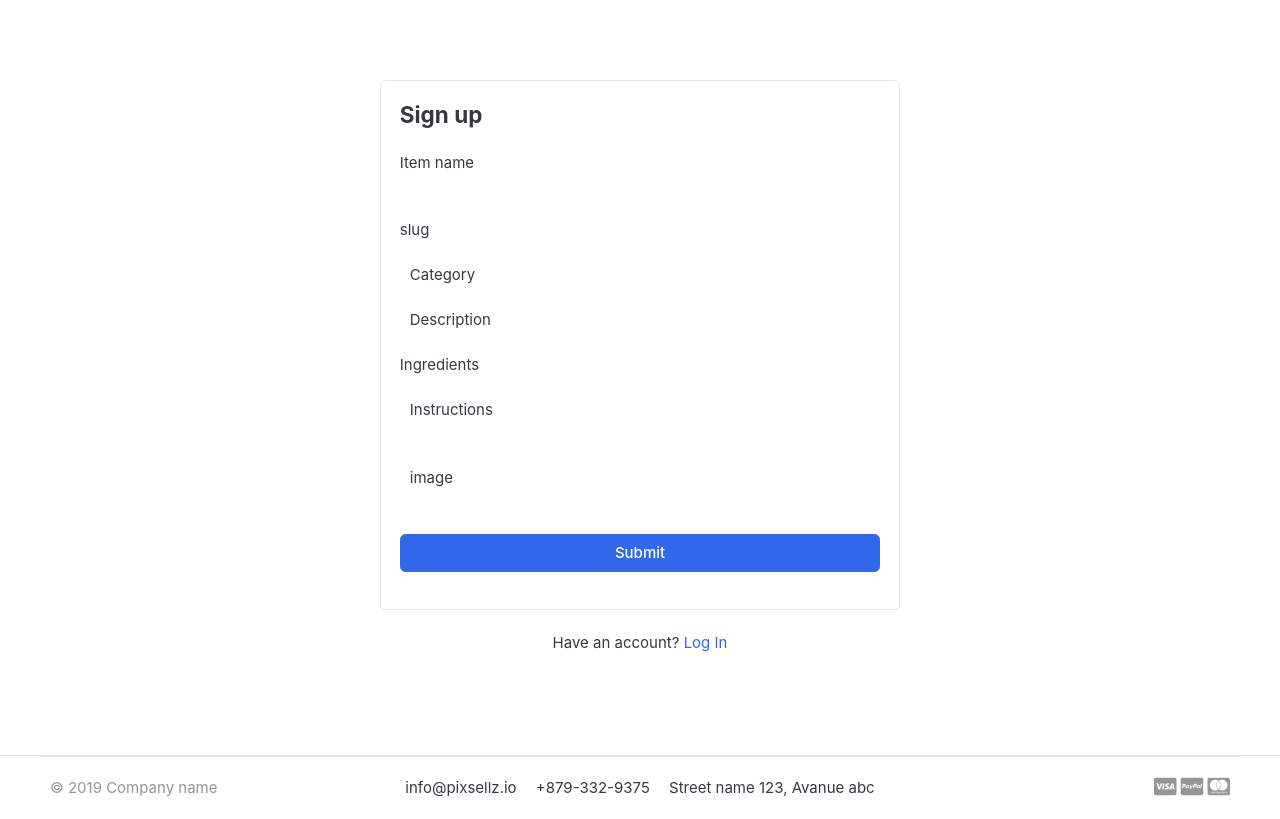
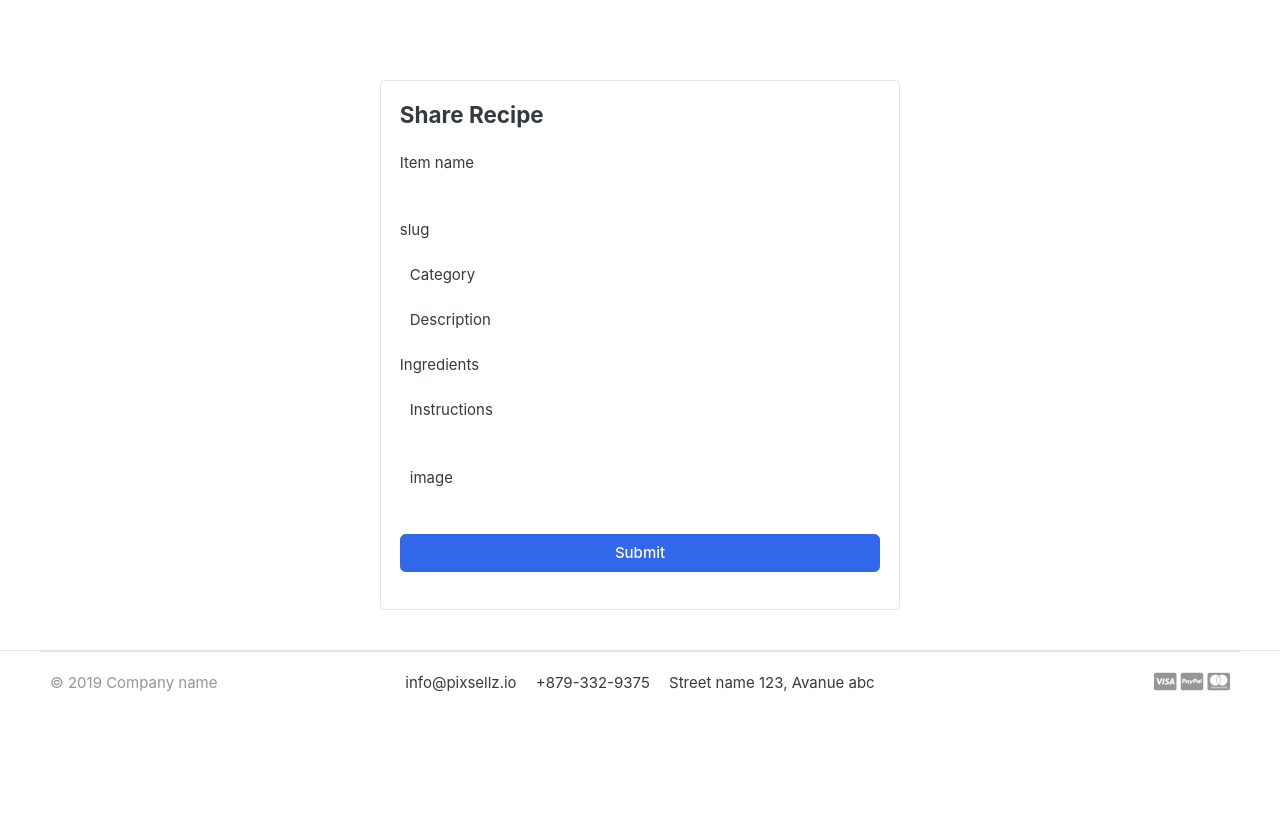
Before and after one commit to sheikhsohag/Django_Food_recipe, a Django app: template store/templates/menu_form.html in a window 1280 px wide. Shown: the part 114-933 px from the top of the page. After the commit the page ends 806 px from the top, so only its background shows below. Run offline with Django 3.2, Linux system fonts and the light colour scheme; the template is opened without the code that fills it, so the values that code supplies are empty; some libraries are stand-ins or nearby versions; some web fonts are replaced.

Commit message:
solve little mistake

```diff
--- a/store/templates/menu_form.html
+++ b/store/templates/menu_form.html
@@ -5,7 +5,7 @@
       <!-- ============================ COMPONENT REGISTER   ================================= -->
       <div class="card mx-auto" style="max-width: 520px; margin-top: 40px">
         <article class="card-body">
-          <header class="mb-4"><h4 class="card-title">Sign up</h4></header>
+          <header class="mb-4"><h4 class="card-title">Share Recipe</h4></header>
           <form method="POST" enctype="multipart/form-data">
             {% csrf_token %}
             <div class="form-row">
@@ -72,8 +72,7 @@
         <!-- card-body.// -->
       </div>
       <!-- card .// -->
-      <p class="text-center mt-4">Have an account? <a href="">Log In</a></p>
-      <br /><br />
+
       <!-- ============================ COMPONENT REGISTER  END.// ================================= -->
     </section>
 {% endblock%}
```
Also changed, not shown: db.sqlite3, media/photos/products/polaw.jpg (added).
